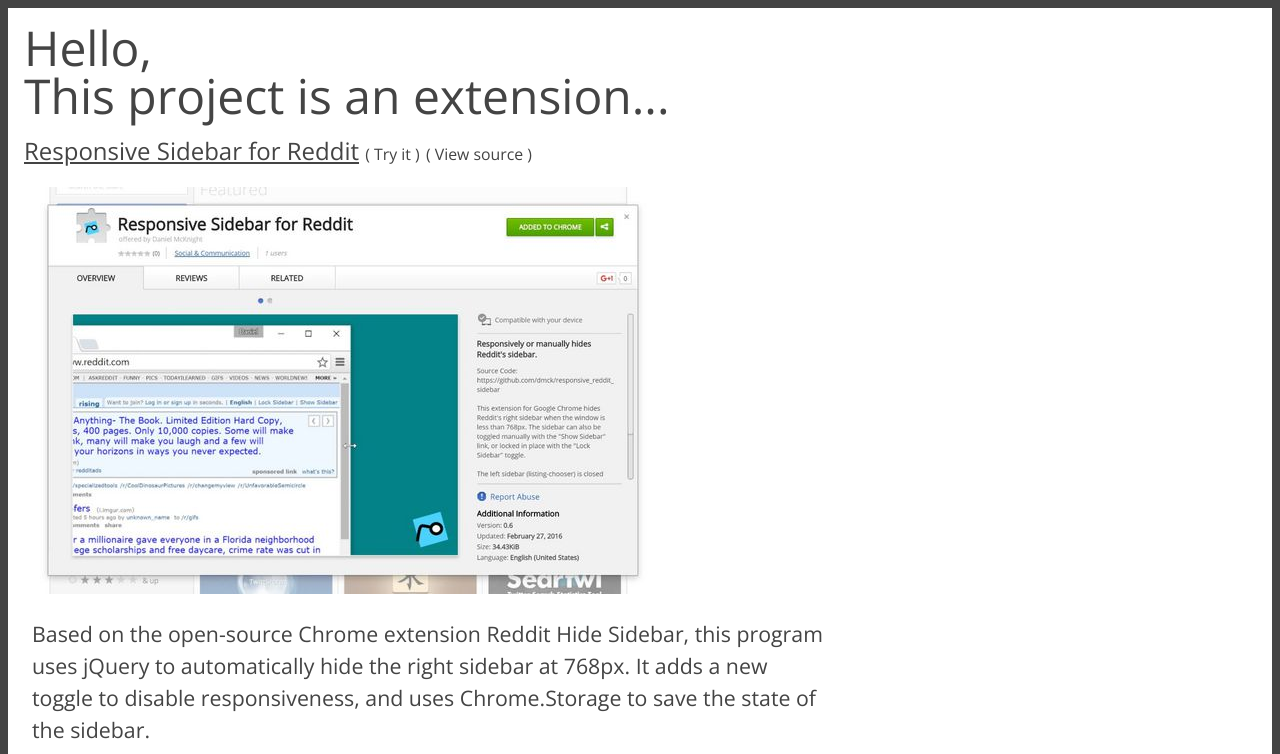
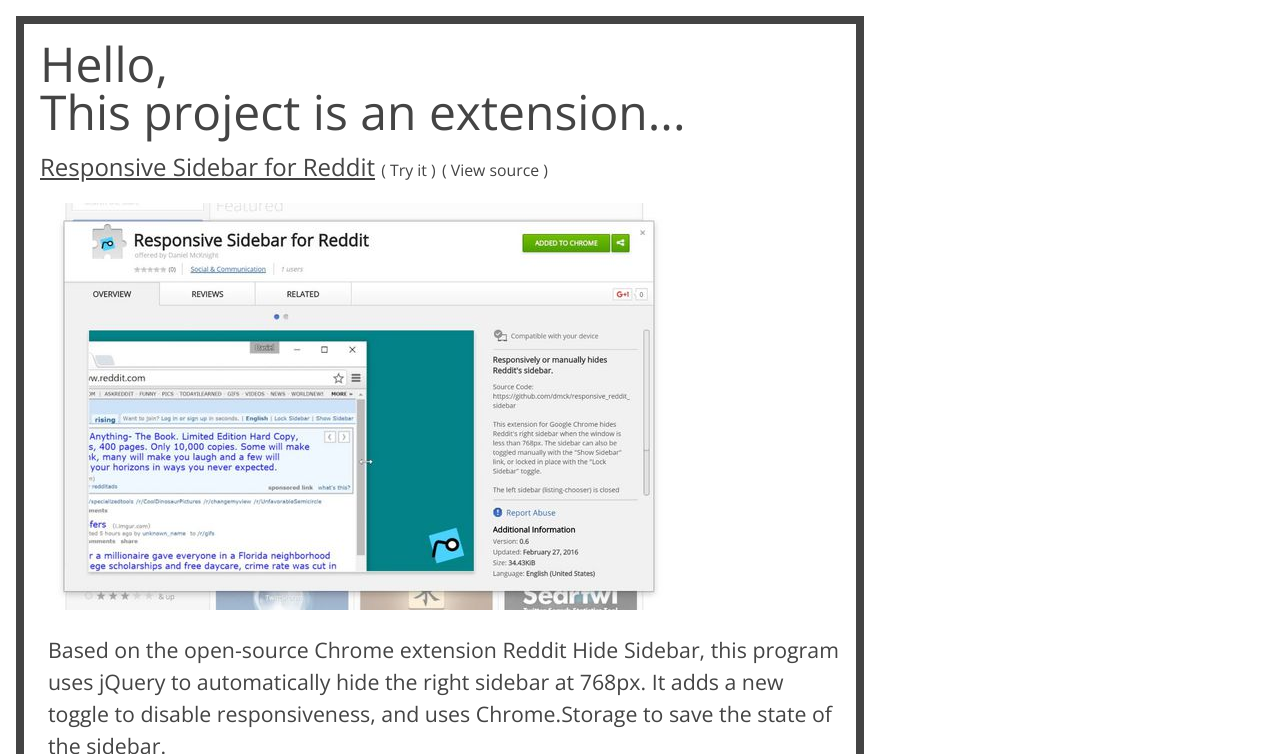
Before and after one commit to dmck/dmck.github.io, a Jekyll site: the page built from 4-responsive-sidebar.md, in a window 1280 px wide. Shown: the top 754 px of the page. Built offline with Jekyll 4.4.1, drawn with Linux system fonts in a browser that asks for light colours; grey boxes are pictures that could not be loaded.

Commit message:
Update Style...

```diff
--- a/_sass/main.scss
+++ b/_sass/main.scss
@@ -10,6 +10,8 @@
 }
 .project-page {
   border: .5rem solid #444;
+  max-width: 51rem;
+  margin: 1rem;
 }
 h1, h2, h3 {
   line-height: 1;
--- a/css/main.css
+++ b/css/main.css
@@ -60,75 +60,77 @@
 /* line 11, ../_sass/main.scss */
 .project-page {
   border: .5rem solid #444;
+  max-width: 51rem;
+  margin: 1rem;
 }
 
-/* line 14, ../_sass/main.scss */
+/* line 16, ../_sass/main.scss */
 h1, h2, h3 {
   line-height: 1;
   margin-bottom: .5rem;
 }
-/* line 17, ../_sass/main.scss */
+/* line 19, ../_sass/main.scss */
 h1 a, h2 a, h3 a {
   color: #444;
   text-decoration: none;
 }
-/* line 21, ../_sass/main.scss */
+/* line 23, ../_sass/main.scss */
 h1 a:hover, h2 a:hover, h3 a:hover {
   color: #777;
   font-style: italics;
 }
 
-/* line 26, ../_sass/main.scss */
+/* line 28, ../_sass/main.scss */
 h1 {
   font-size: 3rem;
   margin: 1rem 0 1.2rem;
 }
 
-/* line 30, ../_sass/main.scss */
+/* line 32, ../_sass/main.scss */
 h2 {
   font-size: 2rem;
 }
 
-/* line 33, ../_sass/main.scss */
+/* line 35, ../_sass/main.scss */
 h3 {
   font-size: 1.5rem;
 }
 
-/* line 36, ../_sass/main.scss */
+/* line 38, ../_sass/main.scss */
 p {
   max-width: 50rem;
   padding: .5rem;
 }
 
-/* line 40, ../_sass/main.scss */
+/* line 42, ../_sass/main.scss */
 a {
   color: #777;
   text-decoration: none;
 }
 
-/* line 44, ../_sass/main.scss */
+/* line 46, ../_sass/main.scss */
 a:hover {
   text-decoration: underline;
 }
 
-/* line 47, ../_sass/main.scss */
+/* line 49, ../_sass/main.scss */
 small {
   font-size: 66%;
 }
 
-/* line 50, ../_sass/main.scss */
+/* line 52, ../_sass/main.scss */
 .underlined {
   text-decoration: underline;
 }
 
-/* line 53, ../_sass/main.scss */
+/* line 55, ../_sass/main.scss */
 picture, img {
   max-width: 100%;
   display: block;
   padding: .5rem 1rem .5rem 0;
 }
 
-/* line 58, ../_sass/main.scss */
+/* line 60, ../_sass/main.scss */
 .lead {
   font-size: 1.5rem;
   font-variant: small-caps;
@@ -137,19 +139,19 @@
   line-height: .9;
 }
 
-/* line 65, ../_sass/main.scss */
+/* line 67, ../_sass/main.scss */
 .project-list {
   display: flex;
   flex-wrap: wrap;
 }
-/* line 68, ../_sass/main.scss */
+/* line 70, ../_sass/main.scss */
 .project-list li {
   border: .5rem solid;
   max-width: 40rem;
   padding: 1rem;
   margin: 0 1rem 1rem 0;
 }
-/* line 73, ../_sass/main.scss */
+/* line 75, ../_sass/main.scss */
 .project-list li h3:before {
   content: "»";
   margin-right: 6px;
```
Also changed, not shown: 1 other file.
